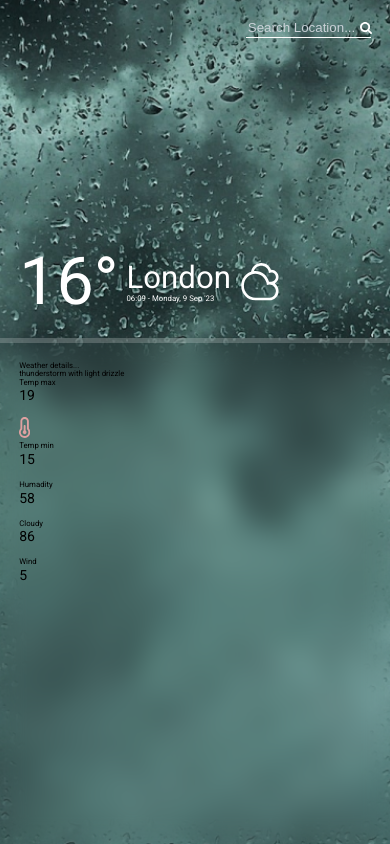
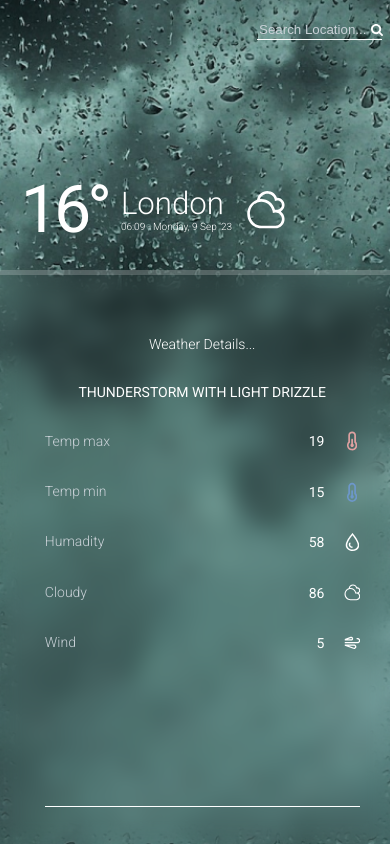
Before and after one commit to MarcoRettoreDev/whitecanvas-weather-challenge, a React (Vite) app: page / in a window 390 px wide. Built offline with nearby package versions, Linux system fonts and the light colour scheme.

Commit message:
Adjusted styles on mobile view

```diff
--- a/src/components/DetailBar.tsx
+++ b/src/components/DetailBar.tsx
@@ -1,35 +1,43 @@
 import { FC } from "react";
-import highTemperature from "../assets/svg/temperature-high.svg";
+import highTemperatureIcon from "../assets/svg/temperature-high.svg";
+import lowTemperatureIcon from "../assets/svg/temperature-low.svg";
+import humidityIcon from "../assets/svg/humidity.svg";
+import cloudIcon from "../assets/svg/cloudy.svg";
+import windIcon from "../assets/svg/wind.svg";
 
 const fakeData = [
   {
     text: "Temp max",
     degree: 19,
-    icon: highTemperature,
+    icon: highTemperatureIcon,
   },
   {
     text: "Temp min",
     degree: 15,
+    icon: lowTemperatureIcon,
   },
   {
     text: "Humadity",
     degree: 58,
+    icon: humidityIcon,
   },
   {
     text: "Cloudy",
     degree: 86,
+    icon: cloudIcon,
   },
   {
     text: "Wind",
     degree: 5,
+    icon: windIcon,
   },
 ];
 
 export const DetailBar: FC = () => {
   return (
-    <div className="detailsbar">
-      <h3 className="detailsbar__title">Weather details...</h3>
-      <h3 className="detailsbar__subtitle">thunderstorm with light drizzle</h3>
+    <div className="detailbar">
+      <h3 className="detailbar__title">Weather Details...</h3>
+      <h3 className="detailbar__subtitle">thunderstorm with light drizzle</h3>
       {fakeData.map((item) => (
         <DetailStats title={item.text} degree={item.degree} icon={item.icon} />
       ))}
@@ -47,10 +55,12 @@ const DetailStats: FC<DetailStats> = ({ title, degree, icon }) => {
   return (
     <div className="detailstats">
       <h3 className="detailstats__title">{title}</h3>
-      <div className="detailstats__rightsection_wrapper">
+      <div className="detailstats__rightsection">
         <p className="detailstats__rightsection_text">{degree}</p>
         {icon ? (
-          <img className="detailstats__rightsection_icon" src={icon}></img>
+          <div
+            className="detailstats__rightsection_icon"
+            style={{ backgroundImage: `url(${icon})` }}></div>
         ) : null}
       </div>
     </div>
--- a/src/components/MainBadge.tsx
+++ b/src/components/MainBadge.tsx
@@ -7,9 +7,9 @@ export const MainBadge: FC = () => {
       <h1 className="mainbadge__degree">16°</h1>
       <div className="mainbadge__textwrapper">
         <h2 className="mainbadge__textwrapper_city">London</h2>
-        <h3 className="mainbadge__textwrapper_datetime">
+        <h4 className="mainbadge__textwrapper_datetime">
           06:09 - Monday, 9 Sep '23
-        </h3>
+        </h4>
       </div>
       <img className="mainbadge__icon" src={fakeIcon}></img>
     </div>
--- /dev/null
+++ b/src/scss/components/_detailbar.scss
@@ -0,0 +1,18 @@
+@use "../globals//colors" as c;
+.detailbar {
+  height: 100%;
+  border-bottom: solid white 1px;
+  color: c.$white;
+
+  &__title {
+    text-align: center;
+    padding: 2.4rem 0rem 2rem;
+  }
+
+  &__subtitle {
+    text-transform: uppercase;
+    text-align: center;
+    font-weight: 400;
+    padding-bottom: 1rem;
+  }
+}
--- /dev/null
+++ b/src/scss/components/_detailstats.scss
@@ -0,0 +1,27 @@
+@use "../globals/colors" as c;
+.detailstats {
+  display: flex;
+  flex-direction: row;
+  align-items: center;
+  justify-content: space-between;
+  padding: 0.95rem 0rem;
+
+  &__title {
+    color: c.$grey;
+  }
+
+  &__rightsection {
+    display: flex;
+    align-items: center;
+    justify-content: center;
+    gap: 1.2rem;
+
+    &_icon {
+      width: 16px;
+      height: 20px;
+      background-repeat: no-repeat;
+      background-position: center;
+      background-size: contain;
+    }
+  }
+}
--- a/src/scss/components/_index.scss
+++ b/src/scss/components/_index.scss
@@ -1,2 +1,4 @@
 @forward "./mainbadge";
 @forward "./inputsearchlocation";
+@forward "./detailbar";
+@forward "./detailstats";
--- a/src/scss/components/_mainbadge.scss
+++ b/src/scss/components/_mainbadge.scss
@@ -5,7 +5,7 @@
   color: c.$white;
   display: flex;
   align-items: center;
-  gap: 0.5rem;
+  gap: 0.8rem;
 
   &__textwrapper {
     display: flex;
--- a/src/scss/globals/_typography.scss
+++ b/src/scss/globals/_typography.scss
@@ -4,14 +4,16 @@ $basefont: "Roboto", sans-serif;
 
 h1,
 h2,
-h3 {
-  font-weight: 700;
+h3,
+h4 {
   line-height: 1.1;
   margin: 0;
 }
 
 h1 {
   font-weight: 400;
+  letter-spacing: -4px;
+  line-height: 1.2;
   // 143, 120, 64
   font-size: clamp(4rem, 17vw, 7.5rem);
 
@@ -25,7 +27,7 @@ h1 {
 }
 
 h2 {
-  font-weight: 400;
+  font-weight: 300;
 
   // 60, 48, 30
   font-size: clamp(1.875rem, 8vw, 3rem);
@@ -41,8 +43,20 @@ h2 {
 //todo: next here
 
 h3 {
-  font-weight: 400;
+  font-weight: 300;
   font-size: 2vw;
+
+  //  18, 14
+  font-size: clamp(0.875rem, 0.3rem + 2vw, 1.125rem);
+
+  @include b.breakpoint(medium) {
+    font-size: 1.125rem;
+  }
+}
+
+h4 {
+  font-weight: 300;
+  font-size: 0.625rem;
 }
 
 p {
@@ -50,5 +64,5 @@ p {
   @include b.breakpoint(medium) {
     font-size: 1.125rem;
   }
-  margin-top: 0;
+  margin: 0;
 }
--- a/src/scss/layout/_grid.scss
+++ b/src/scss/layout/_grid.scss
@@ -8,7 +8,7 @@
   max-width: map-get(b.$breakpoints-up, large);
 
   background-image: url("../assets/images/rain.png");
-  background-position: center;
+  background-position: center top;
   background-repeat: no-repeat;
   background-size: cover;
 
@@ -16,15 +16,11 @@
     grid-template-columns: 2fr 1fr;
   }
 
-  &__main,
-  &__sidebar {
-    padding: 1.2rem;
-  }
-
   &__main {
     display: flex;
     flex-direction: column;
-    height: 40vh;
+    height: 32vh;
+    padding: 1.3rem 0.5rem 1.3rem 1.3rem;
 
     @include b.breakpoint(medium) {
       height: 50vh;
@@ -36,9 +32,10 @@
   }
 
   &__sidebar {
+    padding: 1.5rem 1.9rem 2.3rem 2.8rem;
     border-top: rgba(c.$white, 0.2) 5px solid;
-    height: 60vh;
+    height: 68vh;
     min-height: 100%;
-    backdrop-filter: blur(12px);
+    backdrop-filter: blur(10px);
   }
 }
```
